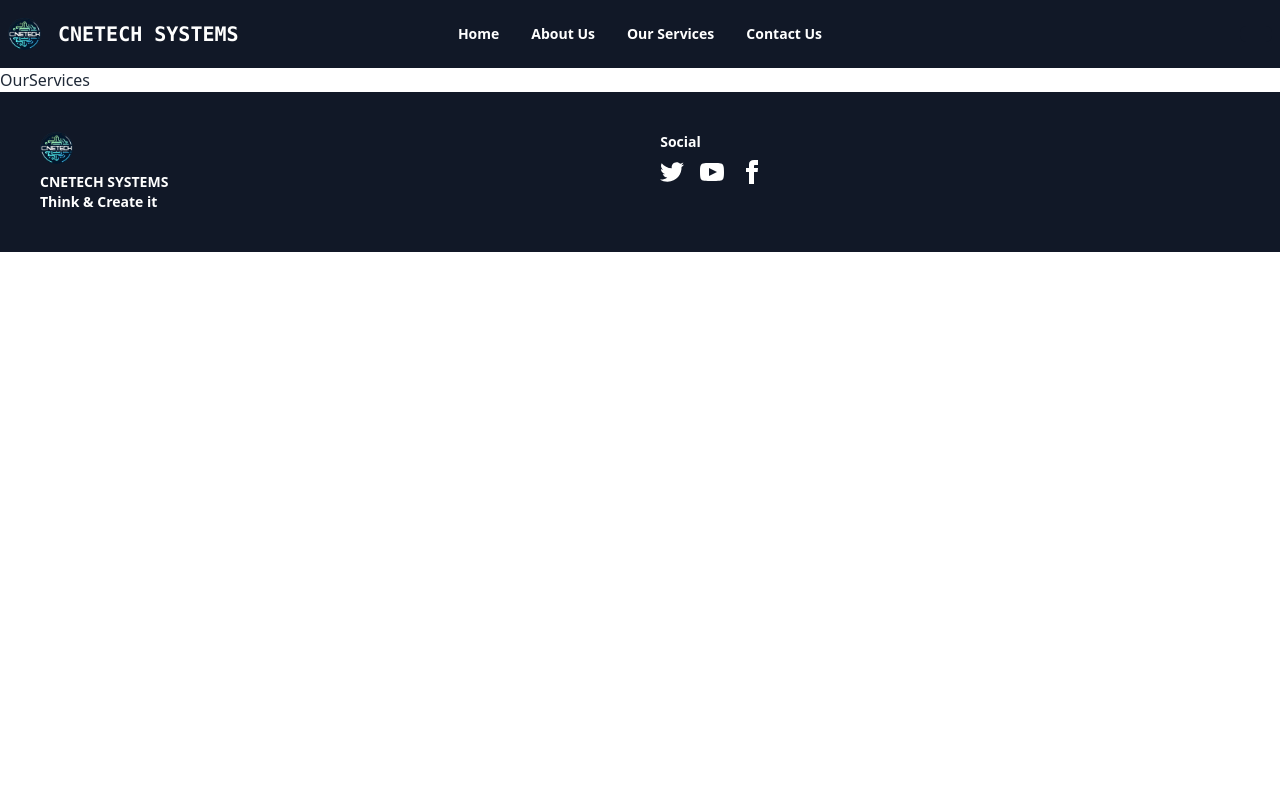
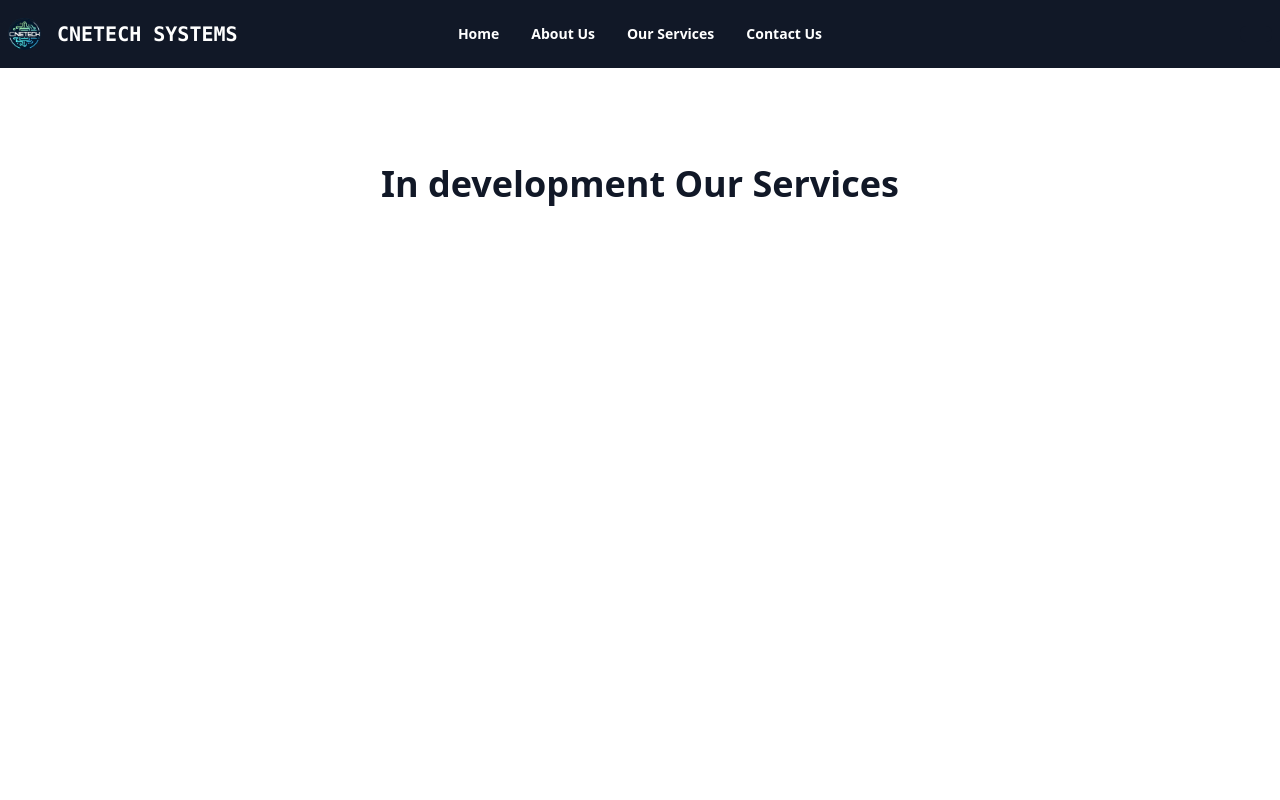
Before and after one commit to cngetich37/cnetechsystems, a React (Vite) app: page /services in a window 1280 px wide. Shown: the top 800 px of the page. Built offline with nearby package versions, Linux system fonts and the light colour scheme; the HTML template or start-up script is replaced by a standard one.

Commit message:
updated the routes

```diff
--- a/package.json
+++ b/package.json
@@ -12,6 +12,7 @@
   "dependencies": {
     "flowbite-react": "^0.7.2",
     "react": "^18.2.0",
+    "react-anchor-link-smooth-scroll": "^1.0.12",
     "react-dom": "^18.2.0",
     "react-router-dom": "^6.21.0"
   },
--- a/src/App.jsx
+++ b/src/App.jsx
@@ -5,12 +5,13 @@ import AboutUs from "./pages/AboutUs";
 import OurServices from "./pages/OurServices";
 import ContactUs from "./pages/ContactUs";
 import { Route, Routes } from "react-router-dom";
+
 function App() {
   return (
     <>
       <Navbar />
       <Routes>
-        <Route path="/" exact element={<HomePage />} />
+        <Route path="/" element={<HomePage />} />
         <Route path="/aboutus" element={<AboutUs />} />
         <Route path="/services" element={<OurServices />} />
         <Route path="/contactus" element={<ContactUs />} />
--- a/src/components/Navbar.jsx
+++ b/src/components/Navbar.jsx
@@ -49,10 +49,10 @@ const Navbar = () => {
                 </li>
               </ul>
             </div>
-            <img src={cnetechImage} className="h-8" />
+            <img src={cnetechImage} className="h-8 mr-2" />
             <Link
               to="/"
-              className="btn btn-ghost normal-case text-xl font-mono hover:bg-yellow-500 hover:text-gray-900"
+              className=" rounded-md p-2 normal-case text-xl font-mono font-semibold hover:bg-yellow-500 hover:text-gray-900"
             >
               CNETECH SYSTEMS
             </Link>
--- a/src/pages/AboutUs.jsx
+++ b/src/pages/AboutUs.jsx
@@ -1,5 +1,15 @@
 const AboutUs = () => {
-  return <div>AboutUs</div>;
+  return (
+    <>
+      <div className="hero h-screen bg-white flex items-start justify-center">
+        <div className="hero-content mt-20">
+          <div className="text-gray-900 text-4xl font-bold">
+            In development About Us
+          </div>
+        </div>
+      </div>
+    </>
+  );
 };
 
 export default AboutUs;
--- a/src/pages/ContactUs.jsx
+++ b/src/pages/ContactUs.jsx
@@ -1,5 +1,15 @@
 const ContactUs = () => {
-  return <div>ContactUs</div>;
+  return (
+    <div id="contactus">
+      <div className="hero h-screen bg-white flex items-start justify-center">
+        <div className="hero-content mt-20">
+          <div className="text-gray-900 text-4xl font-bold">
+            In development Contact Us
+          </div>
+        </div>
+      </div>
+    </div>
+  );
 };
 
 export default ContactUs;
--- a/src/pages/OurServices.jsx
+++ b/src/pages/OurServices.jsx
@@ -1,5 +1,15 @@
 const OurServices = () => {
-  return <div>OurServices</div>;
+  return (
+    <>
+      <div className="hero h-screen bg-white flex items-start justify-center">
+        <div className="hero-content mt-20">
+          <div className="text-gray-900 text-4xl font-bold">
+            In development Our Services
+          </div>
+        </div>
+      </div>
+    </>
+  );
 };
 
 export default OurServices;
```
Also changed, not shown: 1 other file (tests, documents, lock files or other folders).
